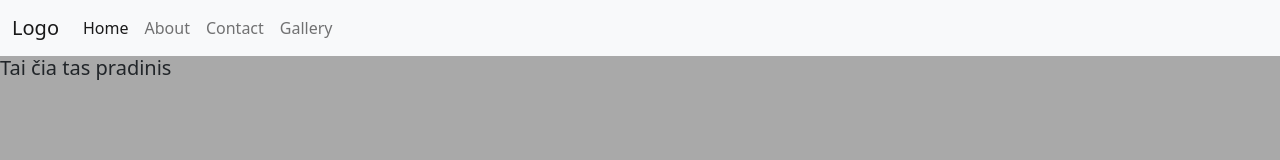
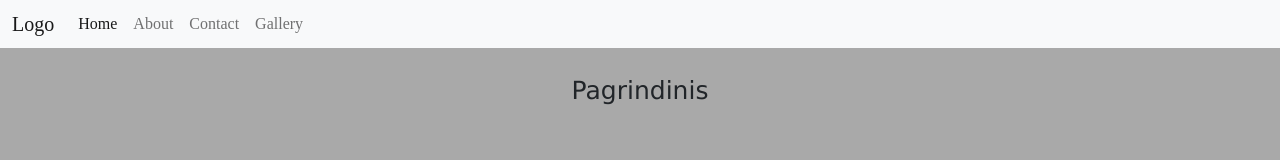
Before and after one commit to ritullia/web-page-nav, a website: page index.html in a window 1280 px wide. Drawn offline with nearby package versions, Linux system fonts and the light colour scheme.

Commit message:
style files commit

```diff
--- a/index.html
+++ b/index.html
@@ -10,14 +10,14 @@
       integrity="sha384-EVSTQN3/azprG1Anm3QDgpJLIm9Nao0Yz1ztcQTwFspd3yD65VohhpuuCOmLASjC"
       crossorigin="anonymous"
     />
-    <link rel="stylesheet" href="./css/style.css" />
-    <title>Home</title>
+    <link rel="stylesheet" href="reset.css">
+    <link rel="stylesheet" href="./css/style.css"/>
+
+    <title>Pradinis</title>
   </head>
 
-
-
   <body>
-    <div>
+    <div id="container">
       <nav class="navbar navbar-expand-lg navbar-light bg-light">
         <div class="container-fluid">
           <a class="navbar-brand" href="../">Logo</a>
@@ -51,8 +51,8 @@
         </div>
       </nav>
     </div>
-    <div>
-        <h5>Tai čia tas pradinis</h5>
+    <div id="main-page">
+        <h1>Pagrindinis</h1>
     </div>
     <script
       src="https://cdn.jsdelivr.net/npm/bootstrap@5.0.2/dist/js/bootstrap.bundle.min.js"
--- /dev/null
+++ b/reset.css
@@ -0,0 +1,48 @@
+/* http://meyerweb.com/eric/tools/css/reset/
+   v2.0 | 20110126
+   License: none (public domain)
+*/
+
+html, body, div, span, applet, object, iframe,
+h1, h2, h3, h4, h5, h6, p, blockquote, pre,
+a, abbr, acronym, address, big, cite, code,
+del, dfn, em, img, ins, kbd, q, s, samp,
+small, strike, strong, sub, sup, tt, var,
+b, u, i, center,
+dl, dt, dd, ol, ul, li,
+fieldset, form, label, legend,
+table, caption, tbody, tfoot, thead, tr, th, td,
+article, aside, canvas, details, embed,
+figure, figcaption, footer, header, hgroup,
+menu, nav, output, ruby, section, summary,
+time, mark, audio, video {
+	margin: 0;
+	padding: 0;
+	border: 0;
+	font-size: 100%;
+	font: inherit;
+	vertical-align: baseline;
+}
+/* HTML5 display-role reset for older browsers */
+article, aside, details, figcaption, figure,
+footer, header, hgroup, menu, nav, section {
+	display: block;
+}
+body {
+	line-height: 1;
+}
+ol, ul {
+	list-style: none;
+}
+blockquote, q {
+	quotes: none;
+}
+blockquote:before, blockquote:after,
+q:before, q:after {
+	content: '';
+	content: none;
+}
+table {
+	border-collapse: collapse;
+	border-spacing: 0;
+}
--- /dev/null
+++ b/scss/about.scss
@@ -0,0 +1,3 @@
+body {
+    background-color: rgb(199, 141, 141);
+}
--- /dev/null
+++ b/scss/contact.scss
@@ -0,0 +1,4 @@
+body {
+    background-color: rgb(144, 216, 97);
+
+}
--- /dev/null
+++ b/scss/gallery.scss
@@ -0,0 +1,4 @@
+body {
+    background-color: #17858d;
+
+}
--- a/scss/style.scss
+++ b/scss/style.scss
@@ -1,3 +1,7 @@
+@import "about.scss";
+@import "contact.scss";
+@import "gallery.scss";
+
 *{
     margin: 0;
     padding: 0;
@@ -7,4 +11,23 @@
 body {
     background-color: darkgray;
 
+    #container{
+        top: 0;
+    }
+
+    #main-page {
+        padding: 30px;
+        display: flex;
+        flex-direction: column;
+        justify-content: center;
+
+        h1 {
+            font-size: 25px;
+            text-align: center;
+            font-family: 'Lucida Sans', 'Lucida Sans Regular', 'Lucida Grande', 'Lucida Sans Unicode', Geneva, Verdana, sans-serif;
+        }
+
+    }
+
+
 }
```
Also changed, not shown: pages/about.html (+3 -6 lines), pages/contact.html (+3 -2 lines), pages/gallery.html (+2 -2 lines), css/about.css (added), css/contact.css (added), css/gallery.css (added), css/style.css.
